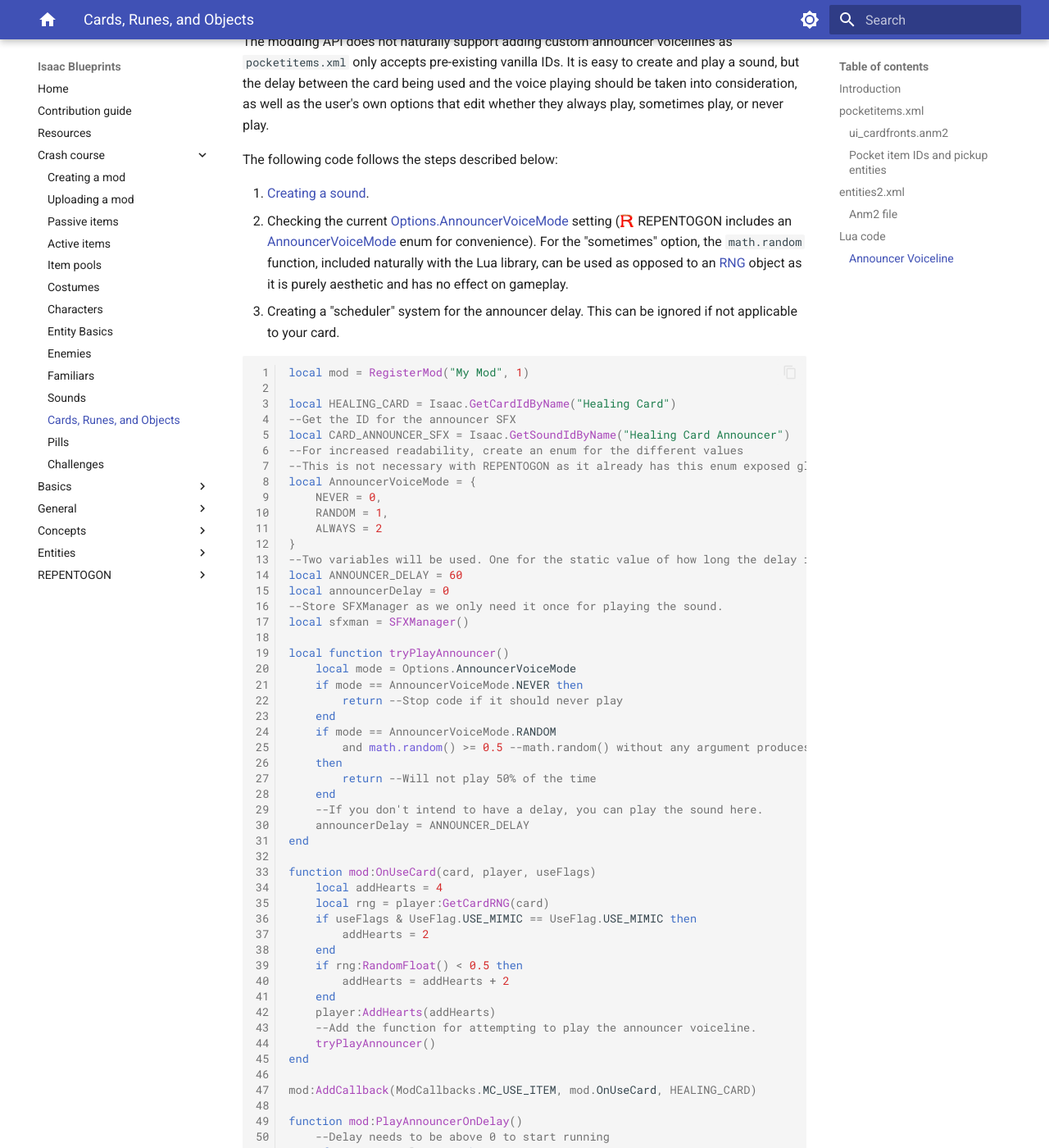
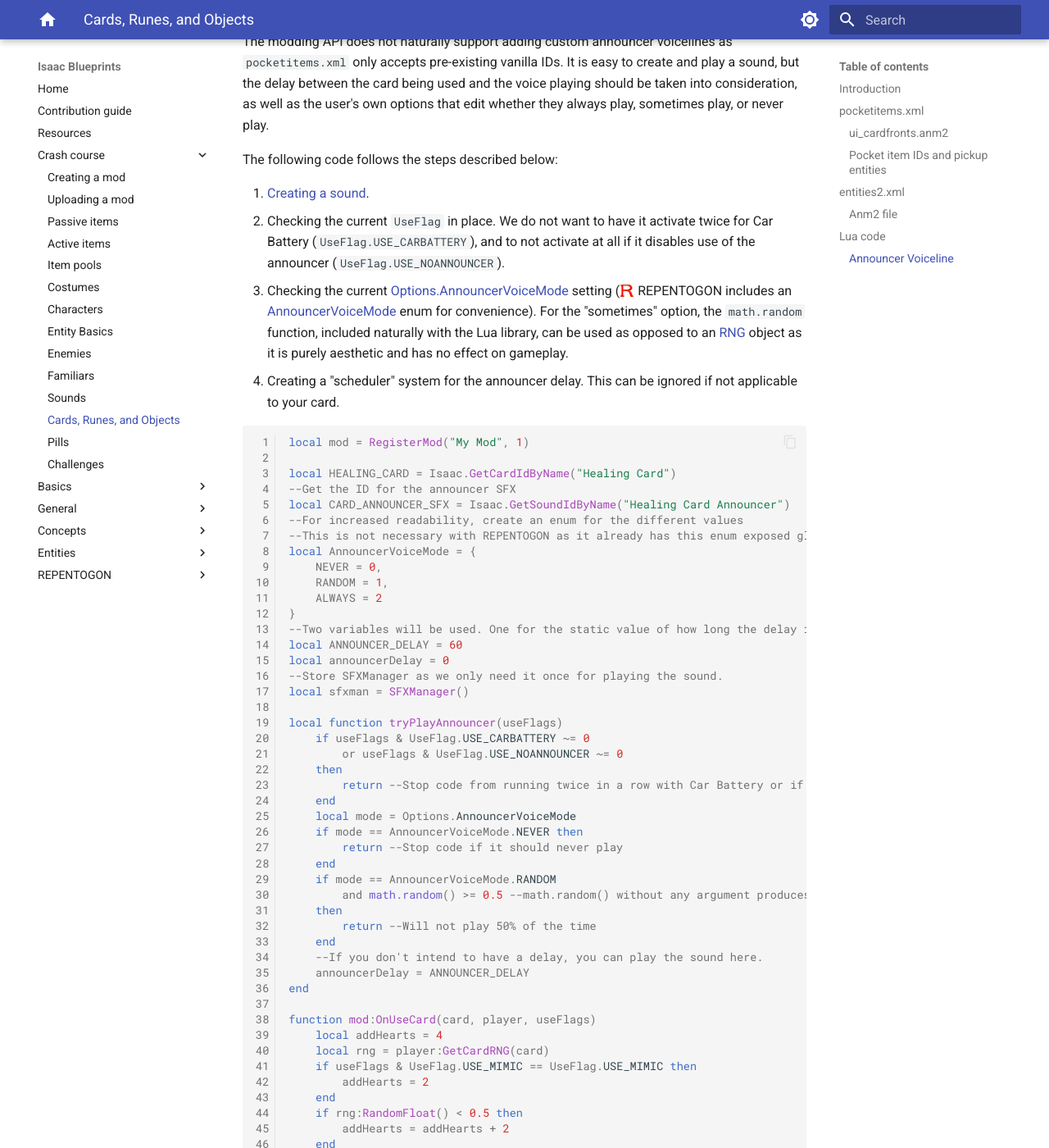
Before and after one commit to catinsurance/IsaacBlueprints, an MkDocs documentation site: the page built from docs/tutorials/crash_course/pocket_item_cards.md, in a window 1280 px wide and 1400 px high, scrolled down 4877 px. Shown: the whole window at 82% size. Built offline with MkDocs 1.6.1 and Material for MkDocs 9.7.7, drawn with Linux system fonts in a browser that asks for light colours; comment, search, counter and statistics services are not loaded.

Commit message:
Check UseFlags for announcer voicelines

````diff
--- a/docs/tutorials/crash_course/pocket_item_cards.md
+++ b/docs/tutorials/crash_course/pocket_item_cards.md
@@ -168,8 +168,9 @@
 The following code follows the steps described below:
 
 1. [Creating a sound](sound_effects.md).
-2. Checking the current [Options.AnnouncerVoiceMode](https://wofsauge.github.io/IsaacDocs/rep/Options.html#announcervoicemode) setting (:modding-repentogon: REPENTOGON includes an [AnnouncerVoiceMode](https://repentogon.com/enums/AnnouncerVoiceMode.html) enum for convenience). For the "sometimes" option, the `math.random` function, included naturally with the Lua library, can be used as opposed to an [RNG](https://wofsauge.github.io/IsaacDocs/rep/RNG.html) object as it is purely aesthetic and has no effect on gameplay.
-3. Creating a "scheduler" system for the announcer delay. This can be ignored if not applicable to your card.
+2. Checking the current `UseFlag` in place. We do not want to have it activate twice for Car Battery (`UseFlag.USE_CARBATTERY`), and to not activate at all if it disables use of the announcer (`UseFlag.USE_NOANNOUNCER`).
+3. Checking the current [Options.AnnouncerVoiceMode](https://wofsauge.github.io/IsaacDocs/rep/Options.html#announcervoicemode) setting (:modding-repentogon: REPENTOGON includes an [AnnouncerVoiceMode](https://repentogon.com/enums/AnnouncerVoiceMode.html) enum for convenience). For the "sometimes" option, the `math.random` function, included naturally with the Lua library, can be used as opposed to an [RNG](https://wofsauge.github.io/IsaacDocs/rep/RNG.html) object as it is purely aesthetic and has no effect on gameplay.
+4. Creating a "scheduler" system for the announcer delay. This can be ignored if not applicable to your card.
 
 ```Lua
 local mod = RegisterMod("My Mod", 1)
@@ -190,7 +191,12 @@
 --Store SFXManager as we only need it once for playing the sound.
 local sfxman = SFXManager()
 
-local function tryPlayAnnouncer()
+local function tryPlayAnnouncer(useFlags)
+    if useFlags & UseFlag.USE_CARBATTERY ~= 0
+        or useFlags & UseFlag.USE_NOANNOUNCER ~= 0
+    then
+        return --Stop code from running twice in a row with Car Battery or if announcer is disabled by the item's UseFlags.
+    end
     local mode = Options.AnnouncerVoiceMode
     if mode == AnnouncerVoiceMode.NEVER then
         return --Stop code if it should never play
@@ -215,7 +221,7 @@
     end
     player:AddHearts(addHearts)
     --Add the function for attempting to play the announcer voiceline.
-    tryPlayAnnouncer()
+    tryPlayAnnouncer(useFlags)
 end
 
 mod:AddCallback(ModCallbacks.MC_USE_ITEM, mod.OnUseCard, HEALING_CARD)
````
